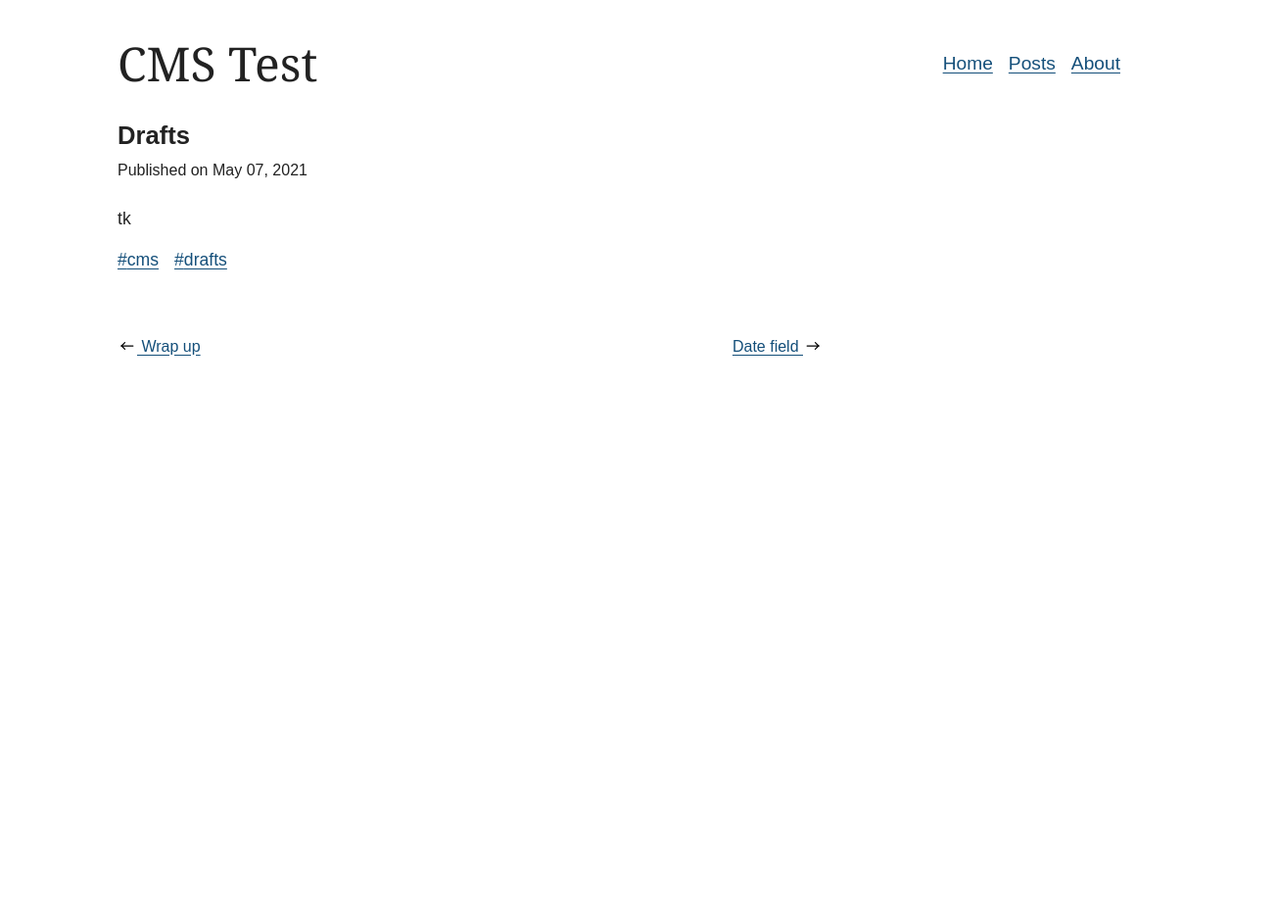
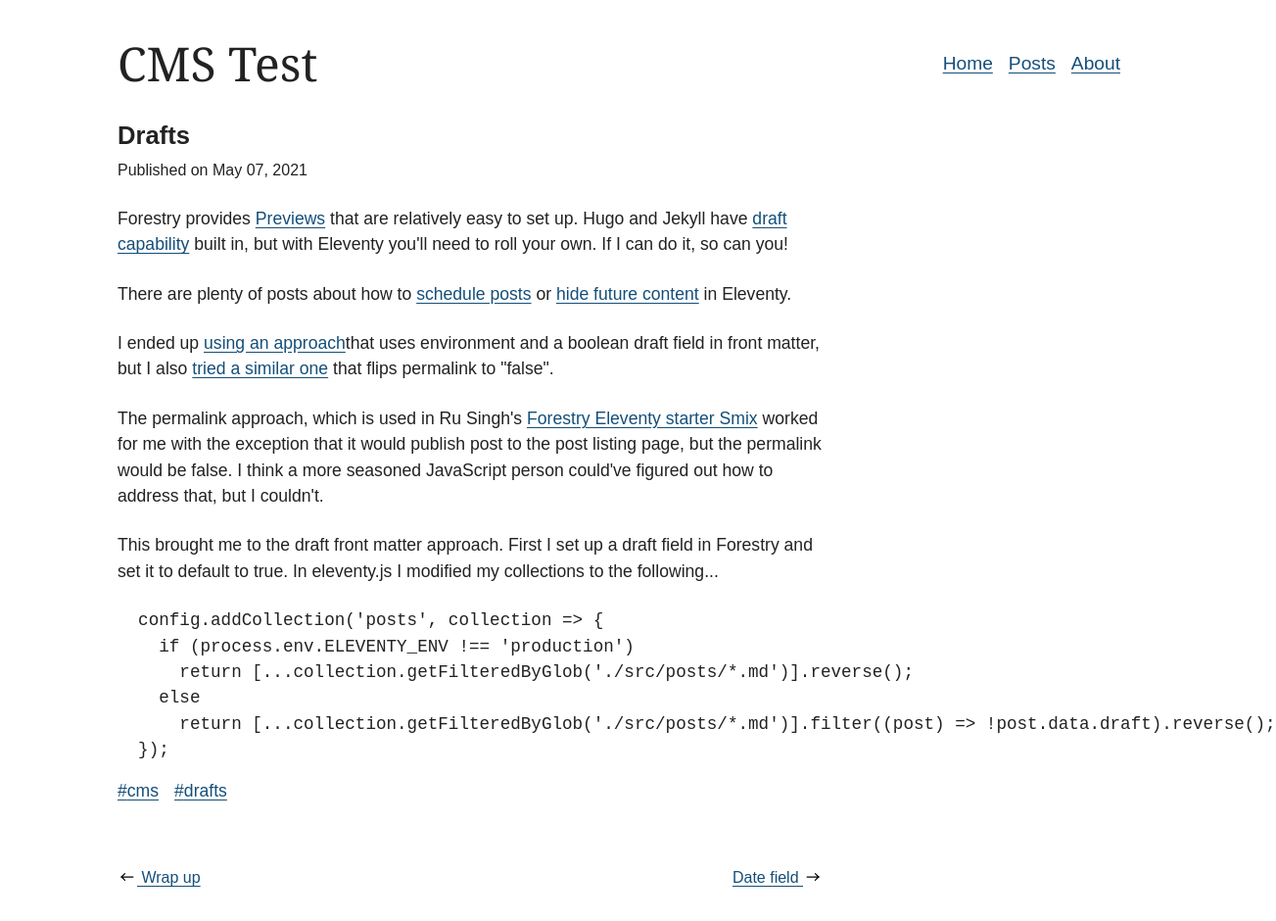
Before and after one commit to superterrific/cms-test, an Eleventy site: page src/posts/drafts.md in a window 1280 px wide. Shown: the whole page at 98% size, 1303 px wide, since content can reach past the window. Before the commit the page ends 800 px from the top, so only its background shows below. Built offline with nearby package versions, Linux system fonts and the light colour scheme; Eleventy itself is replaced by a stand-in of ours; code samples lack their colours; files that its build step writes are made by us from their sources.

Commit message:
Update from Forestry.io Dana Byerly updated src/posts/drafts.md

````diff
--- a/src/posts/drafts.md
+++ b/src/posts/drafts.md
@@ -5,10 +5,27 @@ tags:
 - cms
 - drafts
 title: Drafts
-summary: tk
+summary: I have a draft post sitting in the admin area, and you'd never know it!
 img: ''
 alt: ''
 caption: ''
 
 ---
-tk
+Forestry provides [Previews](https://forestry.io/docs/previews/about-previews/) that are relatively easy to set up. Hugo and Jekyll have [draft capability](https://forestry.io/docs/editing/markdown-editor/#drafting-and-publishing-content) built in, but with Eleventy you'll need to roll your own. If I can do it, so can you!
+
+There are plenty of posts about how to [schedule posts](https://remysharp.com/2019/06/26/scheduled-and-draft-11ty-posts) or [hide future content](https://www.raymondcamden.com/2020/08/07/hiding-future-content-with-eleventy) in Eleventy.
+
+I ended up [using an approach](https://11ta.netlify.app/2020/09/20/v110-brings-draft-posts/)that uses environment and a boolean draft field in front matter, but I also [tried a similar one](https://rusingh.com/2020/05/14/eleventy-exclude-draft-collection-items-programmatically/) that flips permalink to "false".
+
+The permalink approach, which is used in Ru Singh's [Forestry Eleventy starter Smix](https://github.com/hirusi/smix-eleventy-starter) worked for me with the exception that it would publish post to the post listing page, but the permalink would be false. I think a more seasoned JavaScript person could've figured out how to address that, but I couldn't.
+
+This brought me to the draft front matter approach. First I set up a draft field in Forestry and set it to default to true. In eleventy.js I modified my collections to the following...
+
+```js
+  config.addCollection('posts', collection => {
+    if (process.env.ELEVENTY_ENV !== 'production')
+      return [...collection.getFilteredByGlob('./src/posts/*.md')].reverse();
+    else
+      return [...collection.getFilteredByGlob('./src/posts/*.md')].filter((post) => !post.data.draft).reverse();
+  });
+```
````
